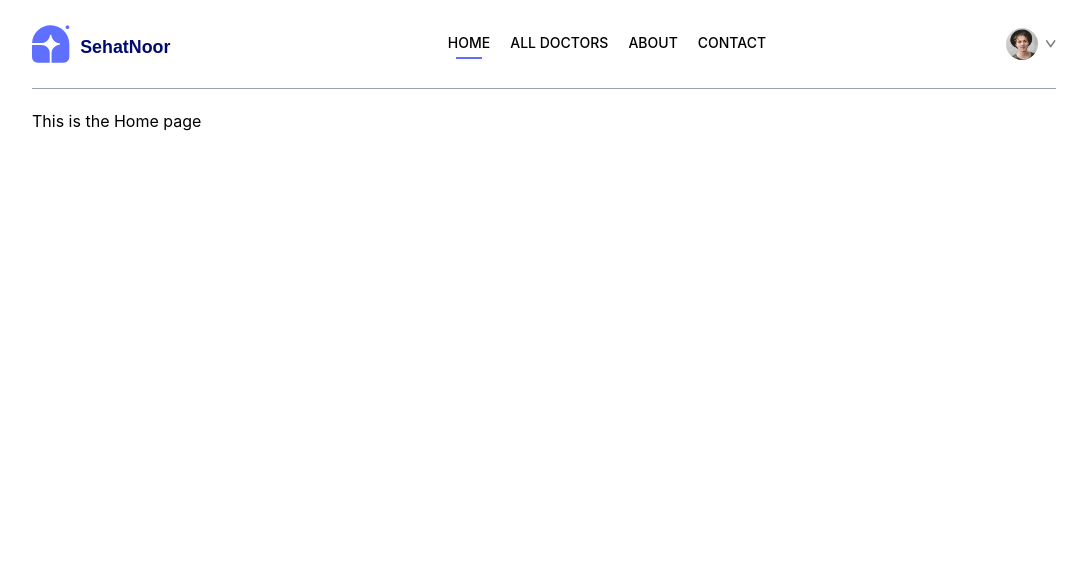
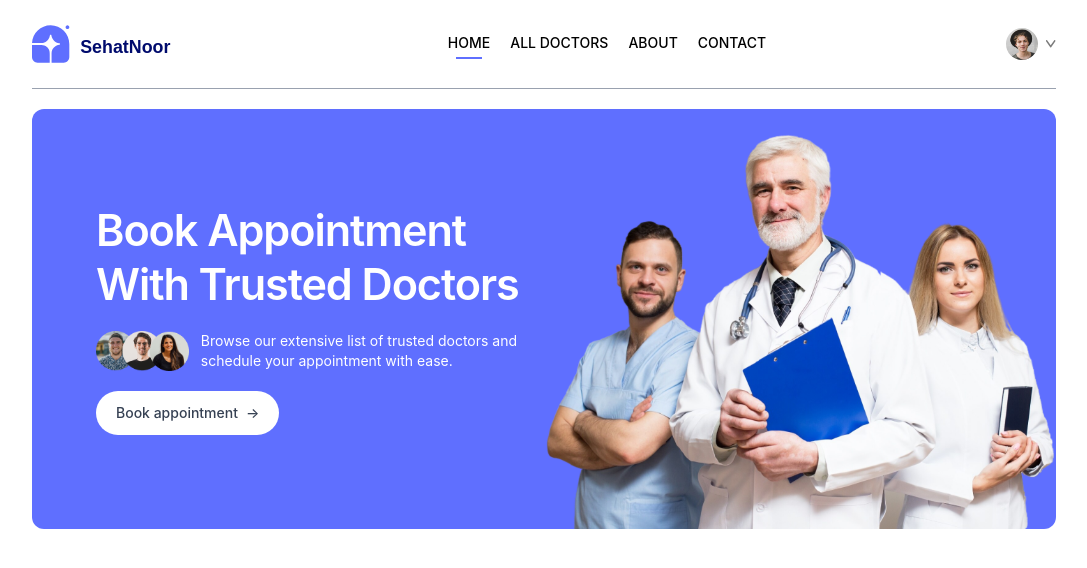
Before and after one commit to Tryingtobe-akmal/SehatNoor, a React (Vite) app in the folder frontend/: page / in a window 1280 px wide. Shown: the top 568 px of the page, without its empty margins (96-1183 px from the left). Built offline with nearby package versions, Linux system fonts and the light colour scheme.

Commit message:
Completed the Header Comp

```diff
--- /dev/null
+++ b/frontend/src/components/Header.jsx
@@ -0,0 +1,43 @@
+import { Link } from 'react-router-dom'
+import { assets } from '../assets/assets.js'
+
+const Header = () => {
+  return (
+    <section className="relative isolate flex min-h-[560px] flex-col items-start overflow-hidden rounded-xl bg-[#5f6fff] px-4 pt-8 text-white sm:px-8 sm:pt-10 lg:min-h-[420px] lg:flex-row lg:items-center lg:px-12 lg:py-12 xl:px-16">
+      <div className="relative z-10 w-full text-center lg:max-w-[48%] lg:text-left">
+        <h1 className="mx-auto max-w-[540px] text-[clamp(1.55rem,6vw,2.25rem)] font-semibold leading-tight tracking-tight sm:text-4xl lg:mx-0 lg:text-[clamp(2.1rem,3.6vw,2.7rem)]">
+          Book Appointment
+          <br />
+          With Trusted Doctors
+        </h1>
+
+        <div className="mt-4 flex flex-col items-center gap-2 sm:mt-5 lg:flex-row lg:gap-3 lg:items-center">
+          <img
+            src={assets.group_profiles}
+            alt="Our trusted doctors"
+            className="h-9 w-auto shrink-0 sm:h-10"
+          />
+          <p className="max-w-[370px] text-xs leading-5 sm:text-sm lg:text-left">
+            Browse our extensive list of trusted doctors and schedule your appointment with ease.
+          </p>
+        </div>
+
+        <Link
+          to="/doctors"
+          className="mx-auto mt-5 inline-flex min-h-11 items-center gap-2 rounded-full bg-white px-5 py-3 text-sm font-medium text-gray-700 transition hover:bg-gray-100 focus-visible:outline-2 focus-visible:outline-offset-2 focus-visible:outline-white lg:mx-0"
+        >
+          Book appointment
+          <span aria-hidden="true">→</span>
+        </Link>
+      </div>
+
+      <img
+        src={assets.header_img}
+        alt="A team of SehatNoor doctors"
+        className="relative z-0 mt-auto max-h-[300px] w-full max-w-[380px] self-center object-contain object-bottom sm:max-h-[340px] lg:absolute lg:bottom-0 lg:right-0 lg:mt-0 lg:max-h-none lg:w-[50%] lg:max-w-[520px]"
+      />
+    </section>
+  )
+}
+
+export default Header
--- a/frontend/src/pages/Home.jsx
+++ b/frontend/src/pages/Home.jsx
@@ -1,7 +1,8 @@
+import Header from "../components/header.jsx";
 export default function Home() {
   return (
     <div>
-      This is the Home page
+      <Header />
     </div>
   )
 }
```
